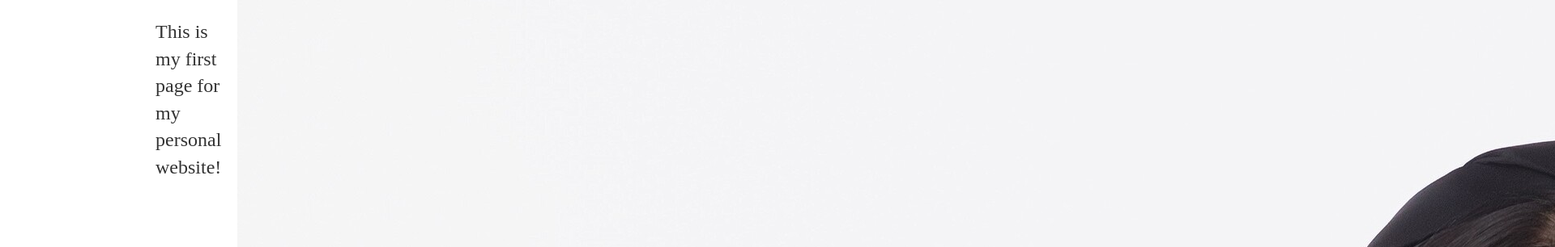
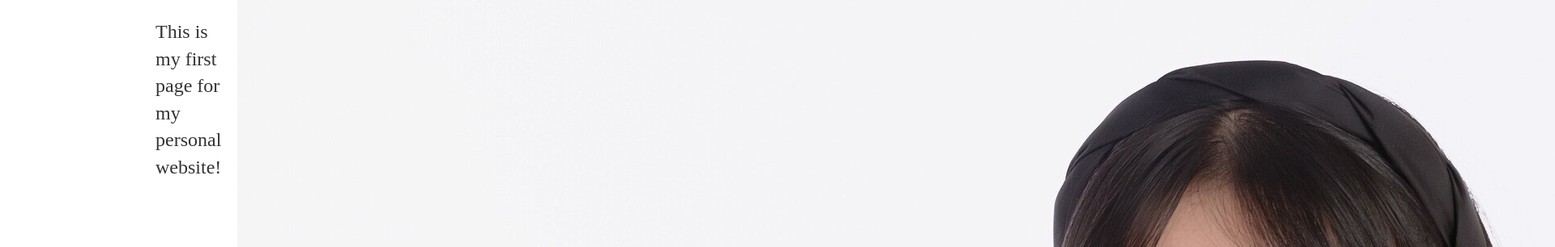
Before and after one commit to han-hn-le/han-hn-le.github.io, a plain HTML site: page index.html in a window 1280 px wide. Shown: the part 310-616 px from the top of the page at 81% size, 1920 px wide, since content can reach past the window. Drawn offline with Linux system fonts and the light colour scheme.

Commit message:
Update index.html

```diff
--- a/index.html
+++ b/index.html
@@ -22,7 +22,7 @@
         <p>This is my first page for my personal website!</p>
       </div>
       <div class="profile-picture">
-        <img src="img/avatar.jpg" alt="Your Profile Picture">
+        <img src="img/avatar_resized.jpg" alt="Your Profile Picture">
       </div>
     </div>
   </div>
```
